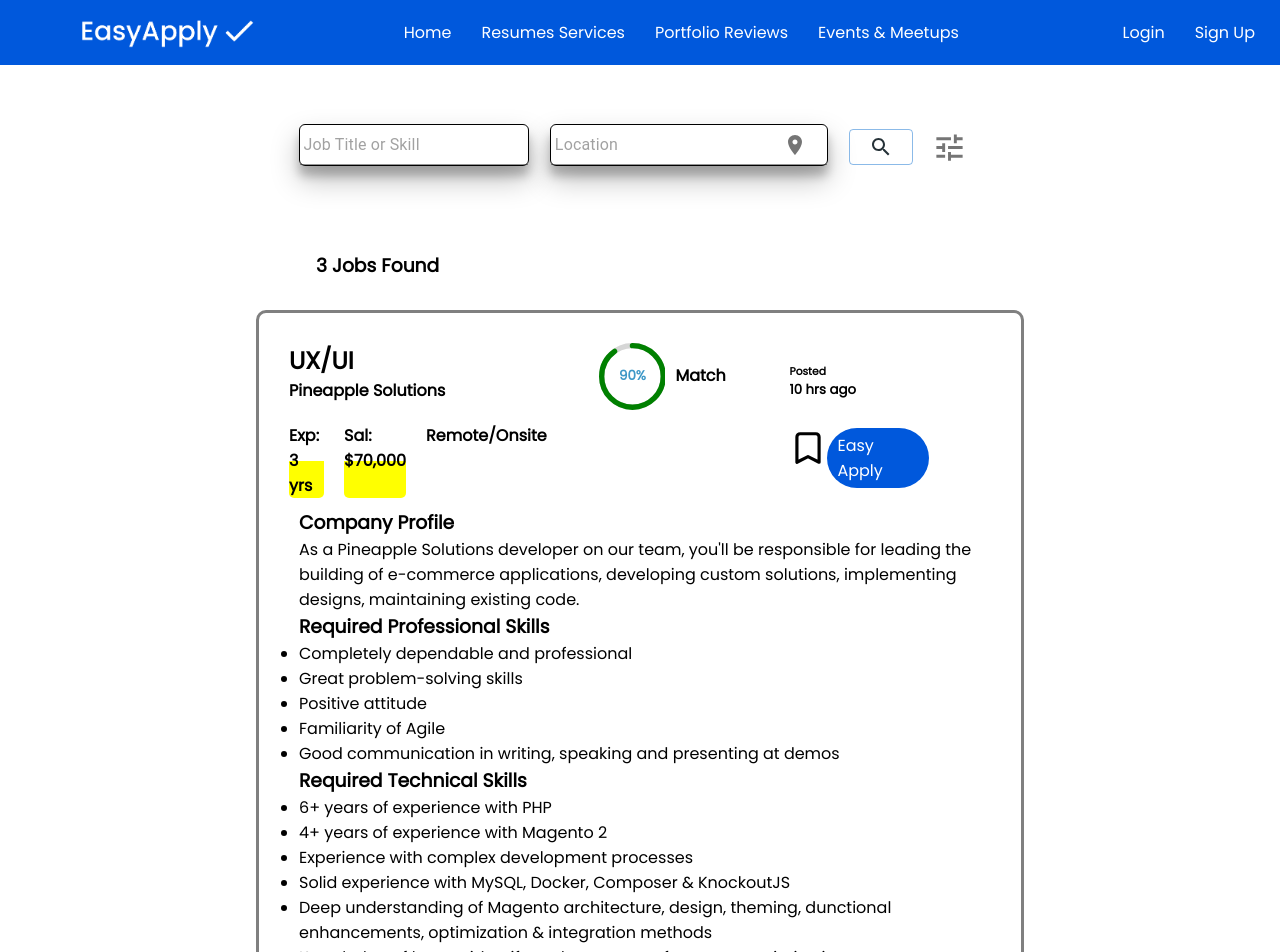
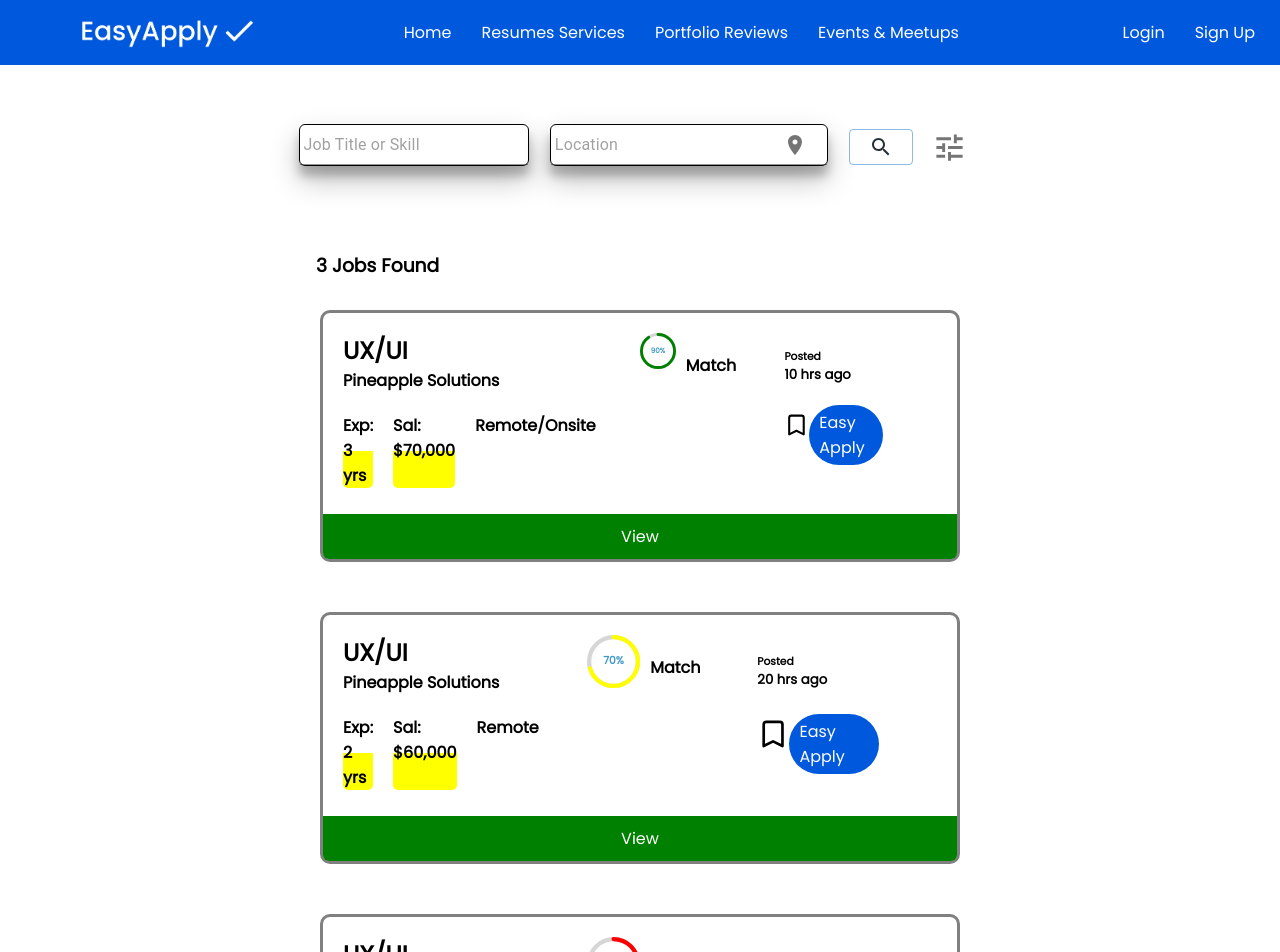
Before and after one commit to japyles/thinkful-hackathon, a React (Create React App) app: page / in a window 1280 px wide. Shown: the top 952 px of the page. Built offline with nearby package versions, Linux system fonts and the light colour scheme.

Commit message:
fixing conflict

```diff
--- a/src/styles/ListJobs.module.css
+++ b/src/styles/ListJobs.module.css
@@ -5,17 +5,17 @@ width: 59%;
     }
 
     .card {
-
         border: gray;
         border-style: solid;
         border-radius: 10px;
-    padding: 30px 30px 10px 30px;
-    width: 60%;
+        width: 50%;
         margin: auto auto 50px auto;
+
     }
 
     .carddisplay {
         display: flex;
+        padding: 20px;
     }
 
     .left {
@@ -81,11 +81,34 @@ width: 59%;
         border-radius: 80px;
     }
 
+    .accordianClose {
+        margin: 3px auto;
+        height: 0px;
+        overflow: hidden;
+    }
+
+    .accordianOpen {
+        margin: 3px auto;
+        height: 100%;
+    }
+
+    .view {
+        background-color: green;
+        color: #fff;
+        padding: 10px;
+        border-bottom-left-radius: 6px;
+        border-bottom-right-radius: 6px;
+    }
+
     .content {
         text-align: left;
         padding: 10px;
     }
 
-.content h4 {
-    margin-bottom: 10px;
+    .content h3, .content p {
+        margin: 10px 0 10px 0;
     }
+
+    .content li {
+        margin-left: 5%;
+    }
```
Lines whose indentation alone changed are shown as unchanged.
